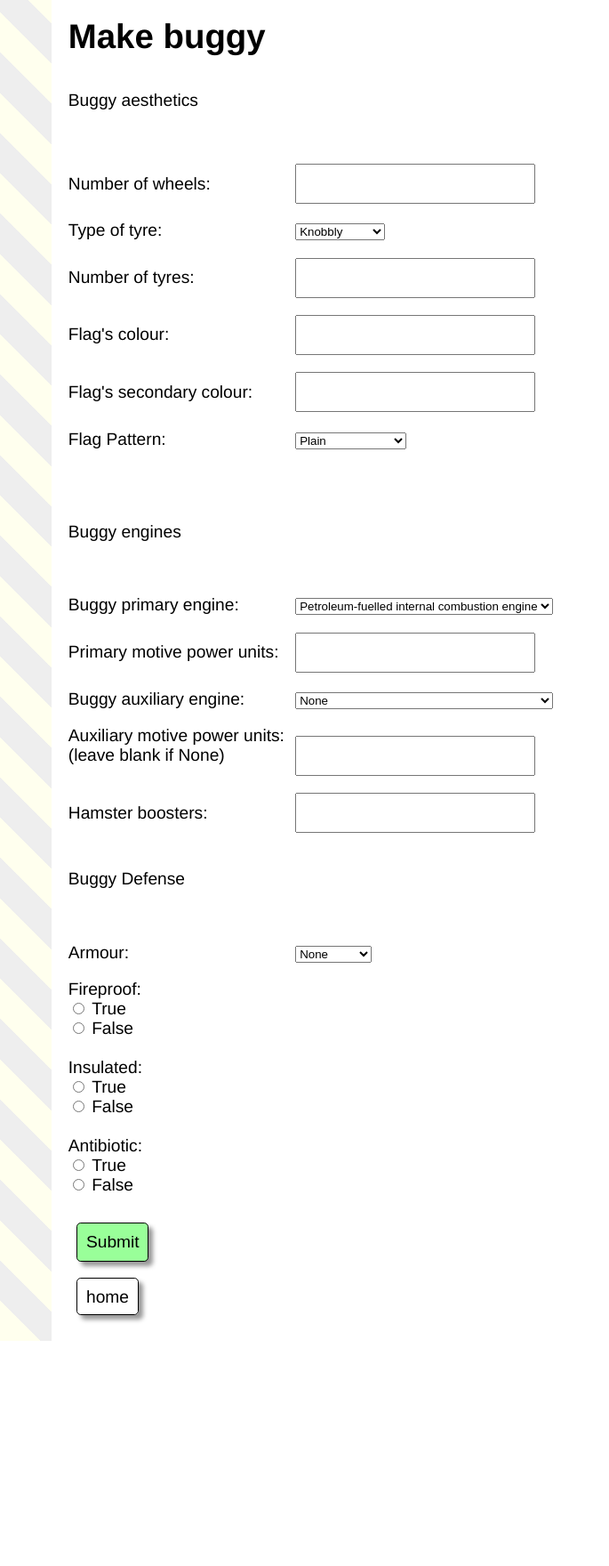
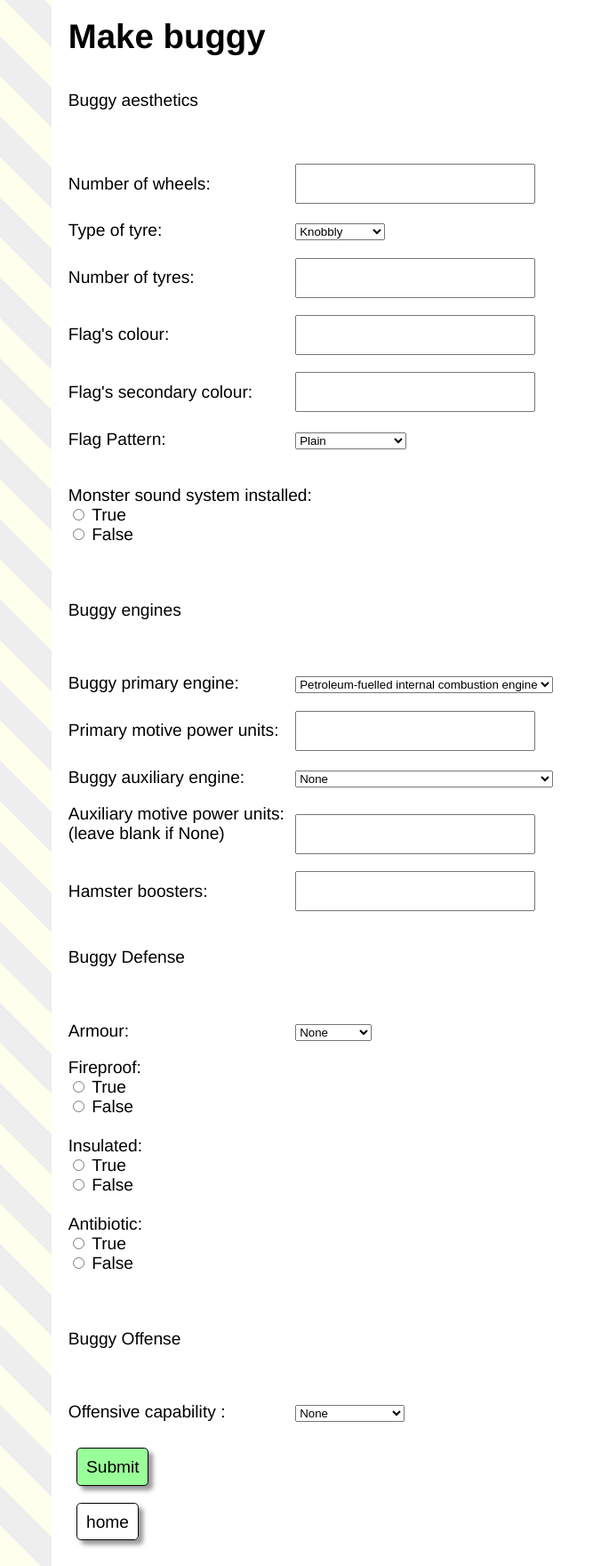
Before and after one commit to E-gonito/CS1999-buggy-race-editor, a Flask app: page /new in a window 1280 px wide. Shown: the whole page at 89% size, without its empty margins (0-685 px from the left). Before the commit the page ends 1507 px from the top, so only its background shows below. Run offline with Flask 2, Linux system fonts and the light colour scheme.

Commit message:
added forms of attack to form

```diff
--- a/app.py
+++ b/app.py
@@ -106,13 +106,17 @@ def create_buggy():
     insulated = request.form['insulated']
     #antibiotic
     antibiotic = request.form['antibiotic']
+    #banging
+    banging = request.form['banging']
+    #offense
+    attack = request.form['attack']
 
     try:
       with sql.connect(DATABASE_FILE) as con:
         cur = con.cursor()
         cur.execute(
-           "UPDATE buggies set qty_wheels=?, flag_color=?, flag_color_secondary=?, flag_pattern=?, power_type=?, power_units=?, aux_power_type=?, aux_power_units=?, hamster_booster=?, tyres=?, qty_tyres=?, armour=?, fireproof=?, insulated=?, antibiotic=? WHERE id=?",
-           (qty_wheels, flag_color, flag_color_secondary,flag_pattern, power_type, power_units, aux_power_type, aux_power_units, hamster_booster, tyres, qty_tyres, armour, fireproof, insulated, antibiotic, DEFAULT_BUGGY_ID)
+           "UPDATE buggies set qty_wheels=?, flag_color=?, flag_color_secondary=?, flag_pattern=?, power_type=?, power_units=?, aux_power_type=?, aux_power_units=?, hamster_booster=?, tyres=?, qty_tyres=?, armour=?, fireproof=?, insulated=?, antibiotic=?, banging=?, attack=? WHERE id=?",
+           (qty_wheels, flag_color, flag_color_secondary,flag_pattern, power_type, power_units, aux_power_type, aux_power_units, hamster_booster, tyres, qty_tyres, armour, fireproof, insulated, antibiotic, banging, attack, DEFAULT_BUGGY_ID)
          )
         con.commit()
         msg = "Record successfully saved"
--- a/init_db.py
+++ b/init_db.py
@@ -40,7 +40,9 @@ con.execute("""
     armour                VARCHAR(20),
     fireproof             BOOLEAN,
     insulated             BOOLEAN,
-    antibiotic            BOOLEAN
+    antibiotic            BOOLEAN,
+    banging               BOOLEAN,
+    attack                VARCHAR(20)
 
 
   )
--- a/templates/buggy-form.html
+++ b/templates/buggy-form.html
@@ -55,6 +55,13 @@
 	<option value="spot">Spots</option>
 	</select>
 	</p> <br>
+
+	Monster sound system installed:<br>
+	<input type="radio" id="True" name="banging" value="True">
+	<label for="banging">True</label><br>
+	<input type="radio" id="False" name="banging" value="False">
+	<label for="banging">False</label><br>
+	<br>
 
 	<p> <br>
     Buggy engines
@@ -142,6 +149,22 @@
 	<label for="antibiotic">False</label><br>
 	<br>
 
+	<p> <br>
+    Buggy Offense
+   </p> </br>
+
+	<p>
+	<label for="attack">Offensive capability :</label>
+	<select name="attack" id="attack">
+    <option value="none">None</option>
+    <option value="spike">Spikes</option>
+    <option value="flame">Flamethrower</option>
+    <option value="charge">Electric lance</option>
+	<option value="biohazard">Infectious spores</option>
+	</select>
+	</p>
+
+
 
 
 
```
Also changed, not shown: templates/buggy.html (+7 -1 lines).
